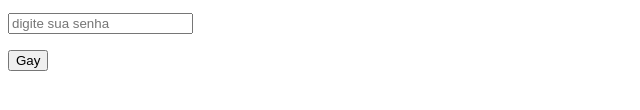
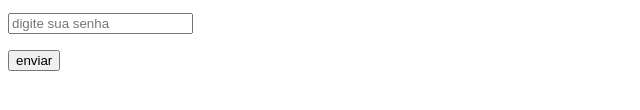
Before and after one commit to izauuu/Portifolio, a plain HTML site: page atividades.html in a window 1280 px wide. Shown: the part 218-328 px from the top of the page, 0-640 px from the left. Drawn offline with Linux system fonts and the light colour scheme.

Commit message:
Update atividades.html

```diff
--- a/atividades.html
+++ b/atividades.html
@@ -14,7 +14,7 @@
     <p><input type="date" placeholder="data de nascimento"></p>
     <p> cor preferida:<input type="color"></p>
     <input type="password" placeholder="digite sua senha" required>
-    <p> <input type="submit" value="Gay"> </p>
+    <p> <input type="submit" value="enviar"> </p>
     </form>
 </body>
 </html>
```
